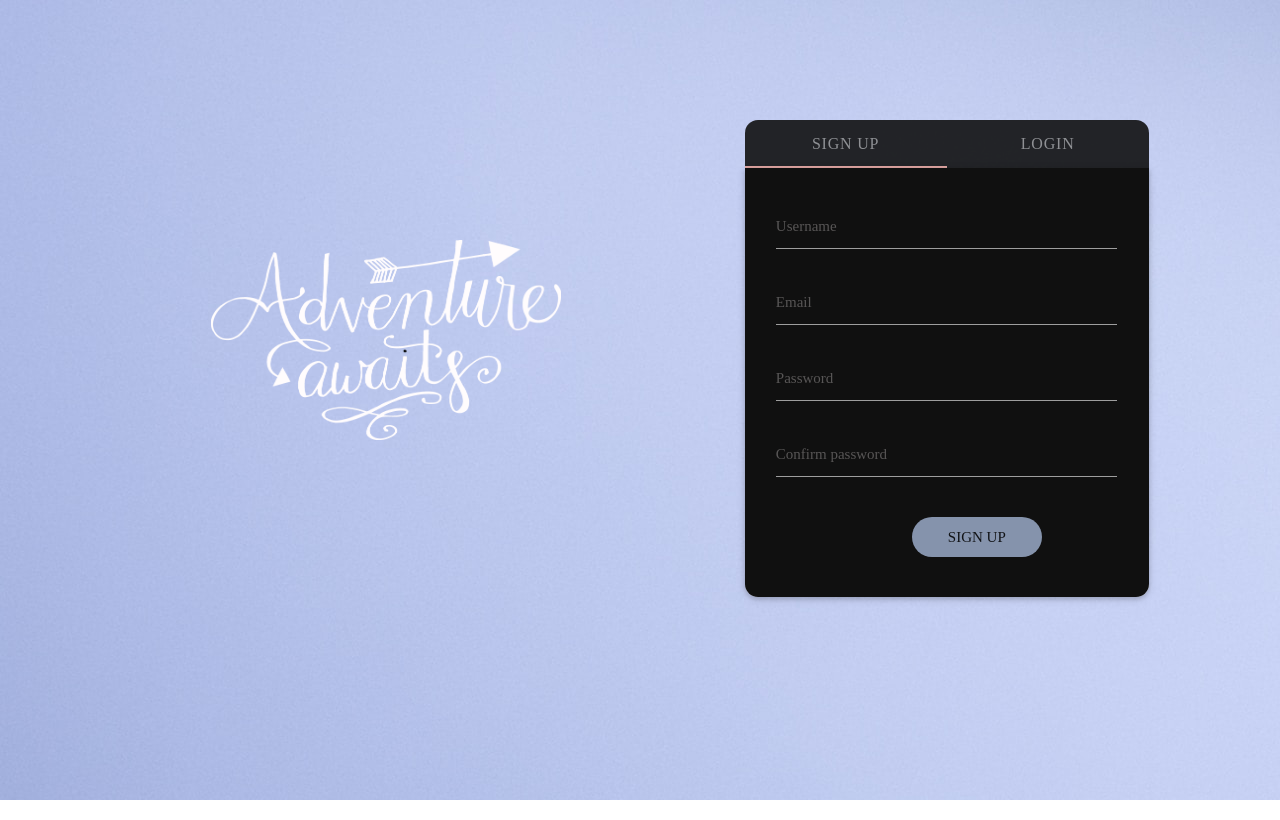
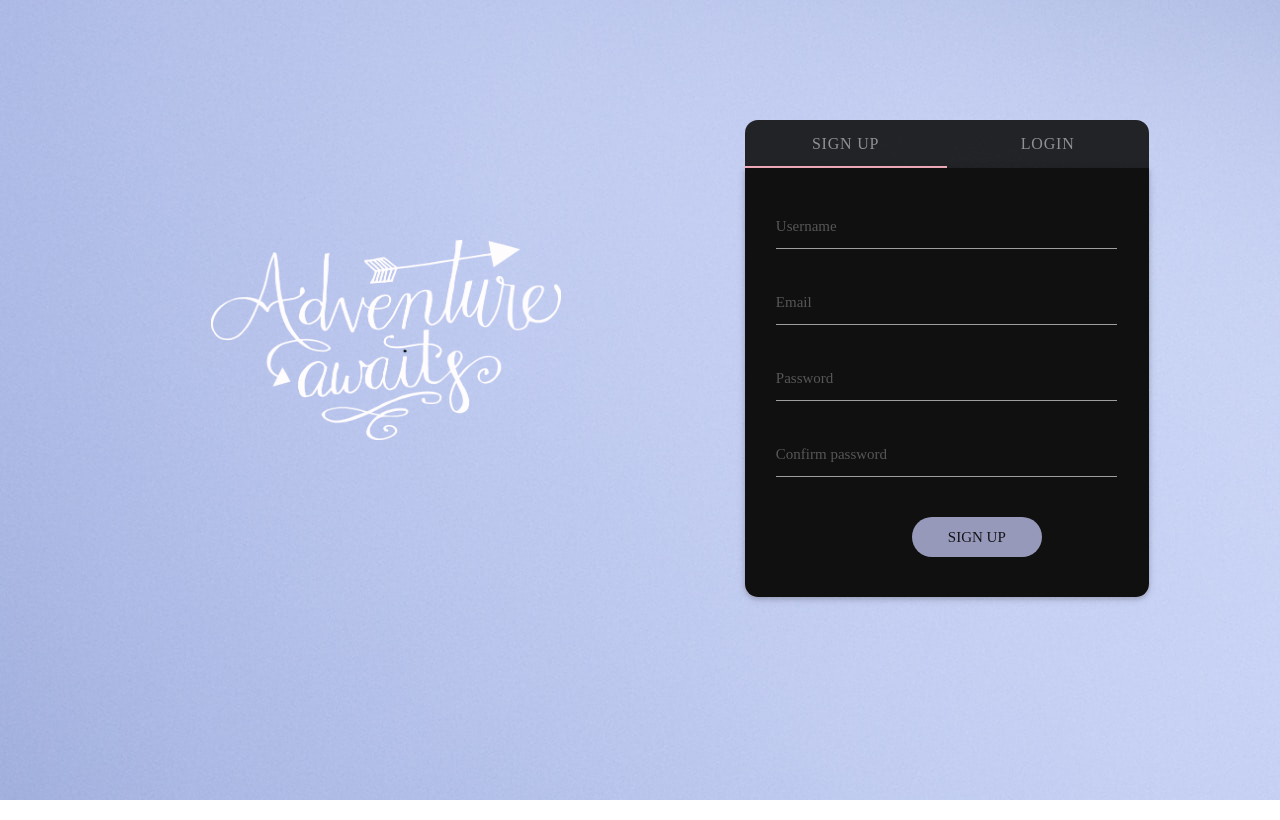
Before and after one commit to penny-wanjiru/Django_app, a Django app: page / in a window 1280 px wide. Run offline with Django 3.2, Linux system fonts and the light colour scheme; some libraries are stand-ins or nearby versions; some web fonts are replaced.

Commit message:
Change indicator sign up styling

```diff
--- a/bucketlist/static/my-css/bucketlist.css
+++ b/bucketlist/static/my-css/bucketlist.css
@@ -53,7 +53,7 @@
 	margin-left: 136px;
   margin-top: 25px;
 	border-style: none;
-	background-color: #8593ac;
+	background-color: #9799BA;
   border-radius: 100px;
 	font-family: "Karla-Regular";
 	src: url(..static/fonts/Karla-Regular.ttf) format("truetype");
@@ -64,7 +64,7 @@
 	width: 130px;
 	margin-left: 136px;
   margin-top: 25px;
-  background-color: #8593ac;
+  background-color: #9799BA;
 	border-radius: 100px;
   border-style: none;
 	font-family: "Karla-Regular";
@@ -98,13 +98,16 @@
 	font-color: #8593ac;
 }
 
+.tabs .tab a:hover {
+	 color: #FEADB9;
+}
 
 .tabs .tab a {
     color: #898a8a;
 }
 
 .tabs .indicator {
-    background-color: #e4a199;
+    background-color: #FEADB9;
 }
 
 #item-msg {
@@ -167,9 +170,11 @@ input:-webkit-autofill {
   bottom: 60px;
   right: 12px;
 }
+
 #blush{
 	background-color: #fbd2d7
 }
+
 .btn-floating{
 	background-color: #b7aeaf;
 }
@@ -177,7 +182,6 @@ input:-webkit-autofill {
 .btn-floating.btn-large:hover {
   background-color: white;
 }
-
 
 /*items page*/
 
```
